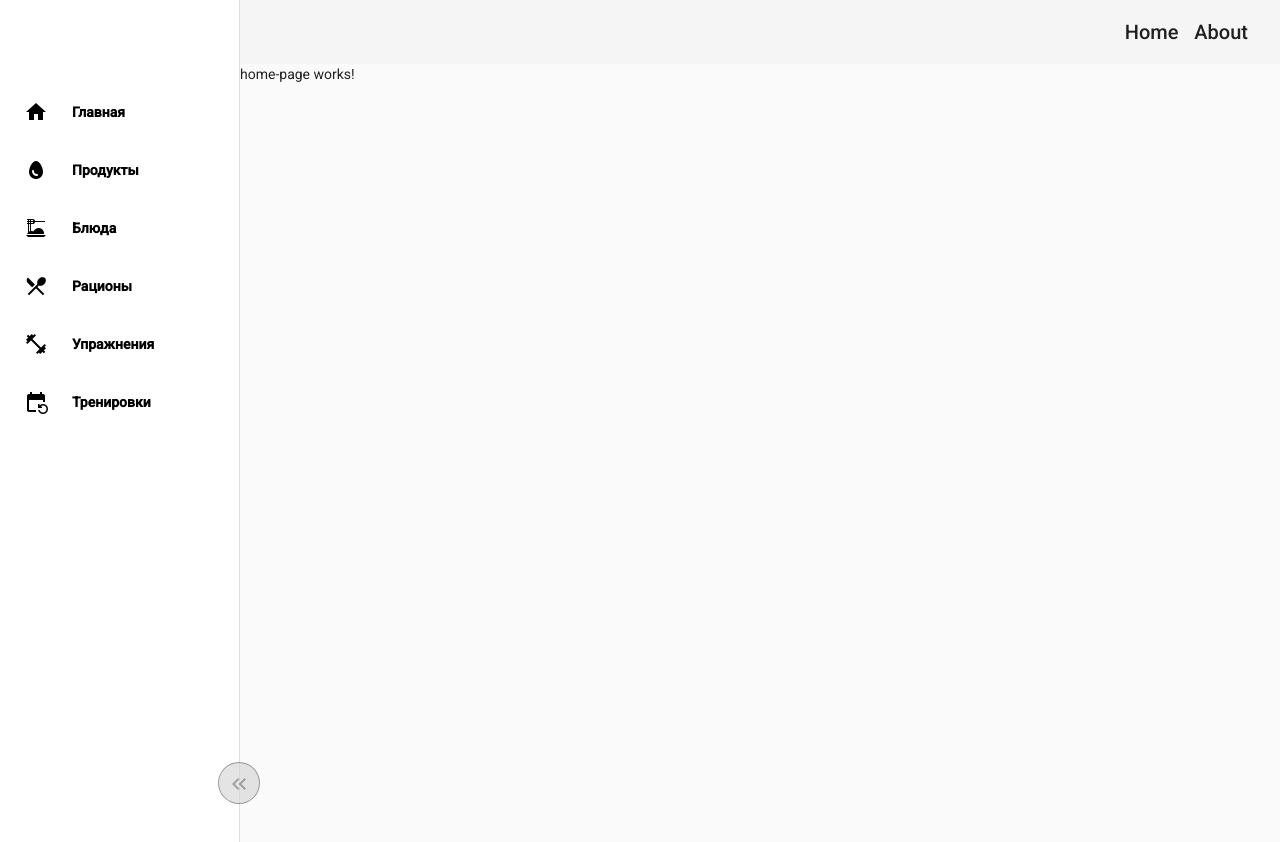
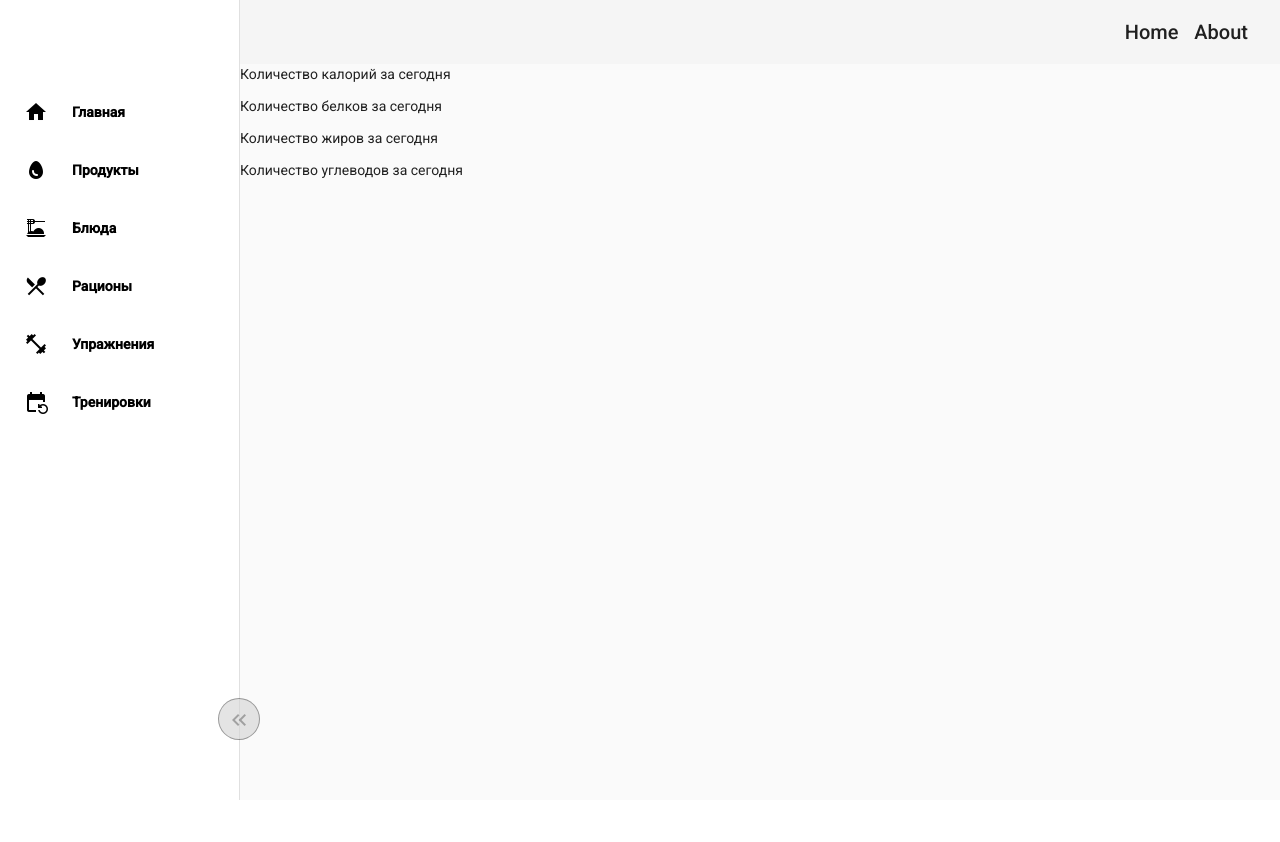
Before and after one commit to KonstantinKhan/fit-changes, an Angular app in the folder fit_changes-client-angular/: page /home in a window 1280 px wide. Shown: the top 842 px of the page. After the commit the page ends 800 px from the top, so only its background shows below. Built offline with nearby package versions, Linux system fonts and the light colour scheme.

Commit message:
Changed HomePage.

```diff
--- a/fit_changes-client-angular/src/app/home-page/home-page.component.html
+++ b/fit_changes-client-angular/src/app/home-page/home-page.component.html
@@ -1,3 +1,8 @@
 <div class="home_page">
-  <p>home-page works!</p>
+  <div>
+    <p>Количество калорий за сегодня</p>
+    <p>Количество белков за сегодня</p>
+    <p>Количество жиров за сегодня</p>
+    <p>Количество углеводов за сегодня</p>
+  </div>
 </div>
--- a/fit_changes-client-angular/src/app/home-page/home-page.component.scss
+++ b/fit_changes-client-angular/src/app/home-page/home-page.component.scss
@@ -1,3 +1,3 @@
 .home_page {
-  min-height: 100vh;
+  height: 100%;
 }
```
